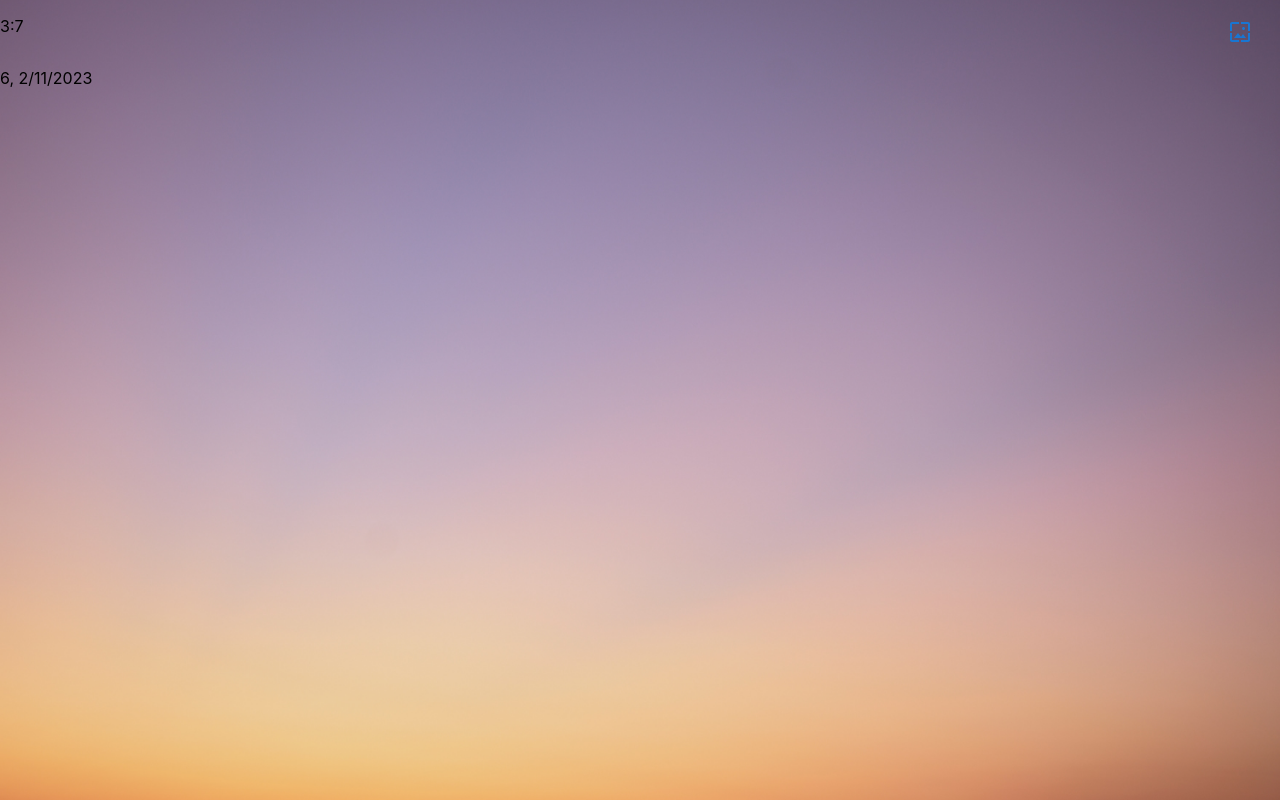
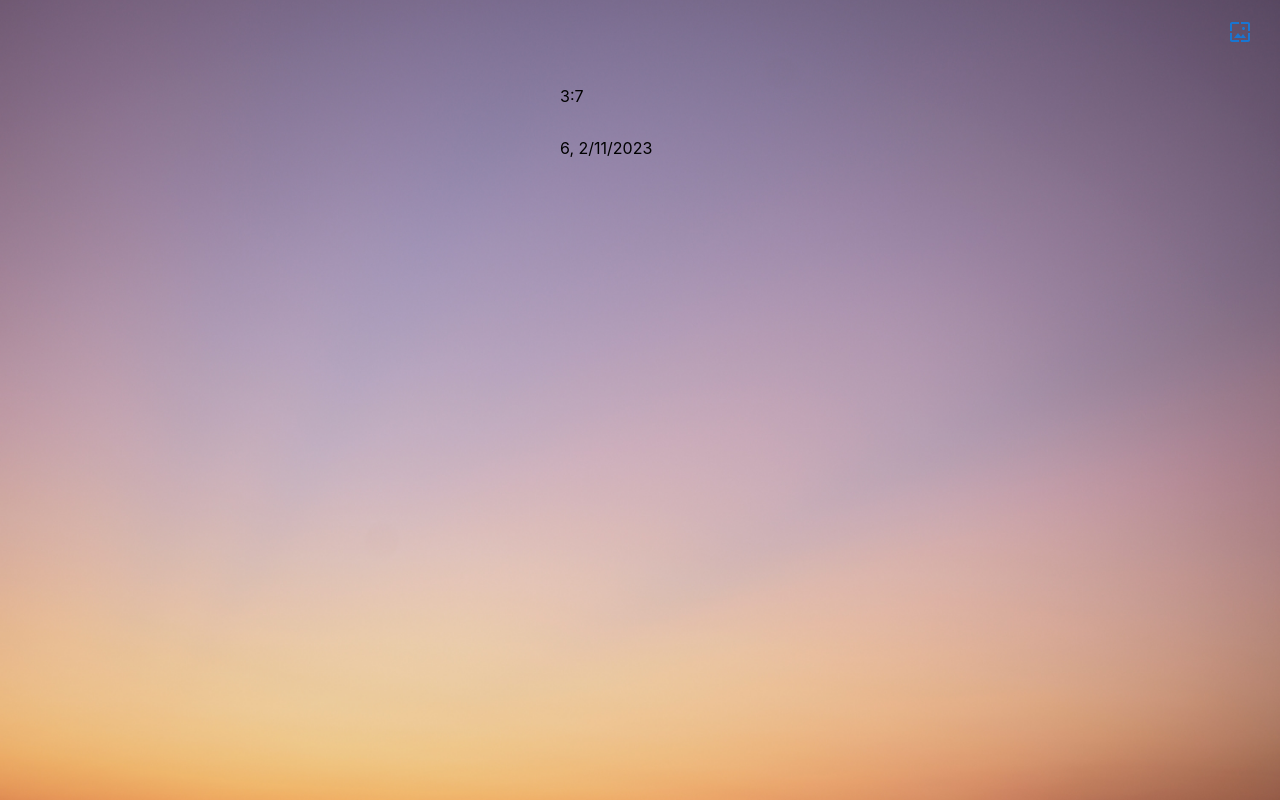
Before and after one commit to ossd-s23/always-on-time, a React (Create React App) app in the folder web-ext/: page / in a window 1280 px wide. Built offline with nearby package versions, Linux system fonts and the light colour scheme.

Commit message:
set the css

```diff
--- a/web-ext/src/App.css
+++ b/web-ext/src/App.css
@@ -13,6 +13,11 @@
   margin-left: auto;
   margin-right: auto;
   vertical-align: middle;
+  position: fixed;
+  top: 15%;
+  left: 50%;
+  margin-top: -50px;
+  margin-left: -80px;
 }
 
 .time {
```
